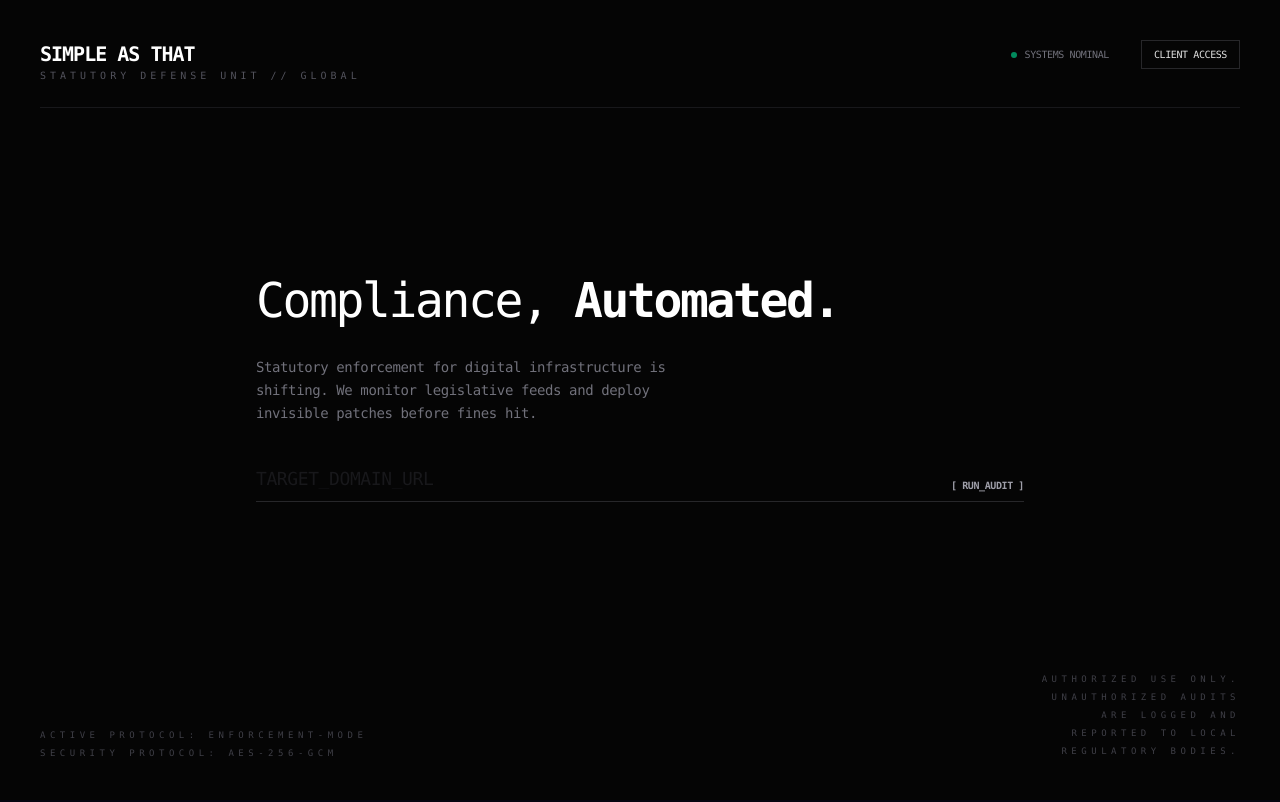
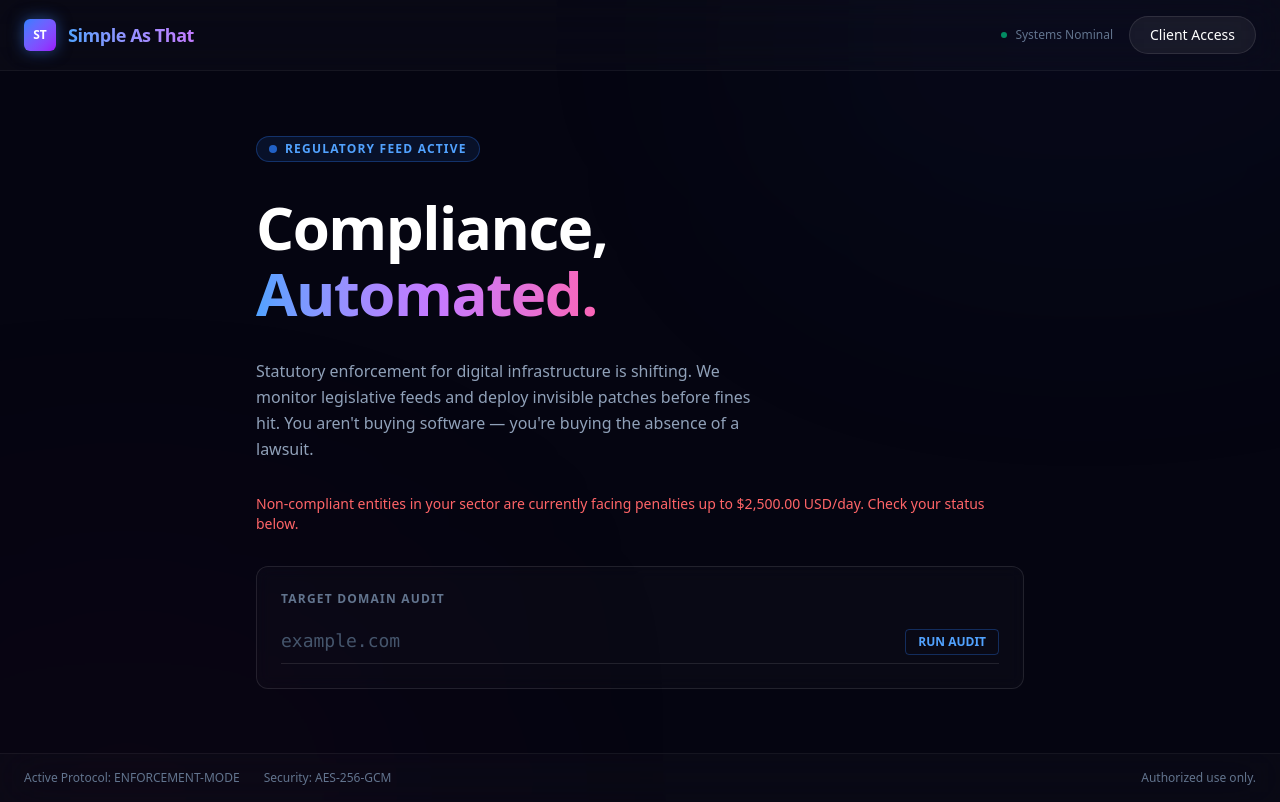
Before and after one commit to cybergod-duck/simple-as-that-lab, a Next.js app in the folder web/: page / in a window 1280 px wide. Built offline with nearby package versions, Linux system fonts and the light colour scheme.

Commit message:
style: matched homepage to success page design language

```diff
--- a/web/app/page.tsx
+++ b/web/app/page.tsx
@@ -12,7 +12,7 @@ function ScannerContent() {
 
   // Dynamic state formatting
   let mandateName = "B49-2026"
-  let errorText = "Statutory Patch v2026.04 missing"
+  let errorText = "Statutory Patch v2026.04 missing."
   let estimatedFine = "$2,500.00 USD"
 
   if (stateParam) {
@@ -42,7 +42,6 @@ function ScannerContent() {
     "CRITICAL: Non-compliant encryption found."
   ]
 
-  // Helper function for basic URL validation
   const isValidUrl = (input: string): boolean => {
     try {
       new URL(input.startsWith('http') ? input : `https://${input}`);
@@ -61,7 +60,6 @@ function ScannerContent() {
     setStatus('scanning')
     setLogs([])
 
-    // Cycle through logs to build tension
     scanMessages.forEach((msg, i) => {
       setTimeout(() => {
         setLogs(prev => [...prev, `> ${msg}`])
@@ -73,51 +71,70 @@ function ScannerContent() {
   return (
     <div className="flex-grow flex flex-col justify-center max-w-3xl mx-auto w-full">
       {status === 'idle' && (
-        <div className="space-y-8 animate-in fade-in slide-in-from-bottom-4 duration-700">
-          <h1 className="text-5xl font-light tracking-tighter text-white">
-            Compliance, <span className="font-bold">Automated.</span>
+        <div className="space-y-8">
+          <div className="inline-flex items-center gap-2 px-3 py-1 rounded-full border border-blue-500/30 bg-blue-500/10 text-blue-400 text-xs font-bold tracking-widest uppercase">
+            <span className="w-2 h-2 rounded-full bg-blue-500 animate-pulse"></span>
+            Regulatory Feed Active
+          </div>
+
+          <h1 className="text-5xl md:text-6xl font-extrabold text-white tracking-tight leading-[1.1]">
+            <span className="block">Compliance,</span>
+            <span className="bg-clip-text text-transparent bg-gradient-to-r from-blue-400 via-purple-400 to-pink-400">Automated.</span>
           </h1>
-          <p className="text-zinc-500 text-sm leading-relaxed max-w-md">
-            Statutory enforcement for digital infrastructure is shifting. We monitor legislative feeds and deploy invisible patches before fines hit.
+
+          <p className="text-slate-400 text-sm md:text-base leading-relaxed max-w-lg">
+            Statutory enforcement for digital infrastructure is shifting. We monitor legislative feeds and deploy invisible patches before fines hit. You aren't buying software — you're buying the absence of a lawsuit.
           </p>
-          <div className="relative border-b border-zinc-800 focus-within:border-white transition-colors py-2">
+
+          <p className="text-red-400 text-sm font-medium">
+            Non-compliant entities in your sector are currently facing penalties up to {estimatedFine}/day. Check your status below.
+          </p>
+
+          <div className="bg-white/[0.02] border border-white/10 rounded-xl p-6 backdrop-blur-sm">
+            <label className="block text-xs font-bold text-slate-500 uppercase tracking-widest mb-3">Target Domain Audit</label>
+            <div className="relative border-b border-white/10 focus-within:border-blue-500/50 transition-colors py-2">
               <input
                 type="text"
                 value={url}
                 onChange={(e) => setUrl(e.target.value)}
                 onKeyDown={(e) => e.key === 'Enter' && runAudit()}
-              placeholder="TARGET_DOMAIN_URL"
-              className="bg-transparent w-full outline-none text-lg uppercase placeholder:text-zinc-900"
+                placeholder="example.com"
+                className="bg-transparent w-full outline-none text-lg text-white placeholder:text-slate-600 font-mono"
               />
               <button
                 onClick={runAudit}
-              className="absolute right-0 bottom-2 text-[10px] font-bold text-zinc-400 hover:text-white transition"
+                className="absolute right-0 bottom-2 text-xs font-bold text-blue-400 hover:text-white transition px-3 py-1 border border-blue-500/30 rounded hover:bg-blue-500/20"
               >
-              [ RUN_AUDIT ]
+                RUN AUDIT
               </button>
+            </div>
           </div>
         </div>
       )}
 
       {(status === 'scanning' || status === 'failed') && (
-        <div className="space-y-4">
-          <div className="bg-zinc-950 border border-zinc-900 p-6 min-h-[200px] font-mono text-xs space-y-2">
+        <div className="space-y-6">
+          <div className="bg-white/[0.02] border border-white/10 rounded-xl p-6 min-h-[220px] font-mono text-sm space-y-2 backdrop-blur-sm">
             {logs.map((log, i) => (
-              <p key={i} className={log.includes('CRITICAL') ? 'text-red-500' : 'text-zinc-400'}>{log}</p>
+              <p key={i} className={log.includes('CRITICAL') ? 'text-red-400 font-bold' : 'text-slate-400'}>{log}</p>
             ))}
-            {status === 'scanning' && <span className="inline-block h-4 w-2 bg-white animate-bounce ml-1"></span>}
+            {status === 'scanning' && <span className="inline-block h-4 w-2 bg-blue-400 animate-bounce ml-1"></span>}
           </div>
 
           {status === 'failed' && (
-            <div className="pt-6 animate-in zoom-in-95 duration-500 flex flex-col items-center text-center">
-              <p className="text-red-500 font-bold mb-4 tracking-[0.2em] uppercase text-sm">Action Required: {errorText}</p>
+            <div className="bg-gradient-to-r from-red-900/30 to-pink-900/30 border border-red-500/30 rounded-2xl p-8 backdrop-blur-md text-center space-y-4">
+              <div className="inline-flex items-center gap-2 px-3 py-1 rounded-full border border-red-500/30 bg-red-500/10 text-red-400 text-xs font-bold tracking-widest uppercase">
+                <span className="w-2 h-2 rounded-full bg-red-500 animate-pulse"></span>
+                Non-Compliant
+              </div>
+              <p className="text-white font-bold text-lg">Action Required: {errorText}</p>
               <a
                 href="https://buy.stripe.com/00wdR31uZ9KAa8yao71kA00"
-                className="bg-white text-black px-12 py-4 font-bold text-sm hover:bg-zinc-200 transition uppercase tracking-widest"
+                className="inline-block px-10 py-4 bg-white text-black font-bold text-base rounded-xl hover:bg-slate-200 hover:scale-105 transition-all shadow-[0_0_20px_rgba(255,255,255,0.2)]"
               >
                 Acquire Patch — $49
               </a>
-              <p className="mt-4 text-[10px] text-zinc-600 italic">Estimated daily fine for non-compliance: {estimatedFine}</p>
+              <p className="text-slate-400 text-xs">Estimated daily fine for non-compliance: {estimatedFine}</p>
             </div>
           )}
         </div>
@@ -128,37 +145,55 @@ function ScannerContent() {
 
 export default function AntigravityHome() {
   return (
-    <main className="h-screen w-full bg-[#050505] text-[#e0e0e0] flex flex-col p-10 overflow-hidden font-mono tracking-tight">
-      {/* 1. TOP NAV - Institutional Branding */}
-      <nav className="flex justify-between items-start w-full border-b border-zinc-900 pb-6">
-        <div className="flex flex-col">
-          <span className="text-xl font-bold tracking-tighter text-white">SIMPLE AS THAT</span>
-          <span className="text-[10px] text-zinc-600 tracking-[0.4em] uppercase">Statutory Defense Unit // Global</span>
+    <main className="min-h-screen bg-[#050511] font-sans text-slate-300 selection:bg-blue-500/30">
+      {/* Ambient Background Glow */}
+      <div className="fixed top-0 left-0 w-full h-full z-0 pointer-events-none">
+        <div className="absolute top-[-20%] right-[-10%] w-[50%] h-[50%] bg-blue-900/10 rounded-full blur-[120px] mix-blend-screen animate-pulse filter" style={{ animationDuration: '4s' }}></div>
+        <div className="absolute bottom-[-20%] left-[-10%] w-[40%] h-[40%] bg-pink-900/10 rounded-full blur-[150px] mix-blend-screen animate-pulse filter" style={{ animationDelay: '2s', animationDuration: '5s' }}></div>
       </div>
-        <div className="flex gap-8 items-center">
+
+      <div className="relative z-10 flex flex-col min-h-screen">
+        {/* Navigation */}
+        <nav className="border-b border-white/5 bg-white/[0.02] backdrop-blur-xl">
+          <div className="max-w-7xl mx-auto px-6 py-4 flex justify-between items-center">
+            <div className="flex items-center gap-3">
+              <div className="w-8 h-8 rounded-md bg-gradient-to-br from-blue-500 to-purple-600 flex items-center justify-center font-bold text-white text-xs shadow-[0_0_15px_rgba(59,130,246,0.5)]">
+                ST
+              </div>
+              <span className="text-lg font-bold bg-clip-text text-transparent bg-gradient-to-r from-blue-400 to-purple-400 tracking-tight">
+                Simple As That
+              </span>
+            </div>
+            <div className="flex gap-4 items-center">
               <div className="flex items-center gap-2">
                 <span className="h-1.5 w-1.5 rounded-full bg-emerald-500 animate-pulse"></span>
-            <span className="text-[10px] text-zinc-500 uppercase">Systems Nominal</span>
+                <span className="text-xs text-slate-500">Systems Nominal</span>
               </div>
-          <a href="/login" className="text-[10px] border border-zinc-800 px-3 py-1.5 hover:bg-white hover:text-black transition uppercase">Client Access</a>
+              <a href="/login" className="px-5 py-2 rounded-full border border-white/10 bg-white/5 hover:bg-white/10 text-sm font-medium transition-all backdrop-blur-md text-white">
+                Client Access
+              </a>
+            </div>
           </div>
         </nav>
 
-      {/* 2. THE CORE - Wrapped in Suspense for useSearchParams */}
-      <Suspense fallback={<div className="flex-grow flex items-center justify-center text-zinc-500 text-sm animate-pulse">Initializing Interface...</div>}>
+        {/* Main Content */}
+        <div className="flex-1 flex items-center justify-center px-6 py-16">
+          <Suspense fallback={<div className="flex items-center justify-center text-slate-500 text-sm animate-pulse">Initializing Interface...</div>}>
             <ScannerContent />
           </Suspense>
+        </div>
 
-      {/* 3. FOOTER - Minimalist Data */}
-      <footer className="flex justify-between items-end text-[9px] text-zinc-700 uppercase tracking-[0.5em] mt-auto">
-        <div className="flex flex-col gap-1">
+        {/* Footer */}
+        <footer className="border-t border-white/5 bg-white/[0.02] backdrop-blur-xl">
+          <div className="max-w-7xl mx-auto px-6 py-4 flex justify-between items-center text-xs text-slate-500">
+            <div className="flex gap-6">
               <span>Active Protocol: ENFORCEMENT-MODE</span>
-          <span>Security Protocol: AES-256-GCM</span>
+              <span>Security: AES-256-GCM</span>
             </div>
-        <div className="max-w-[200px] text-right leading-loose">
-          Authorized use only. Unauthorized audits are logged and reported to local regulatory bodies.
+            <span>Authorized use only.</span>
           </div>
         </footer>
+      </div>
     </main>
   )
 }
```
Lines whose indentation alone changed are shown as unchanged.
